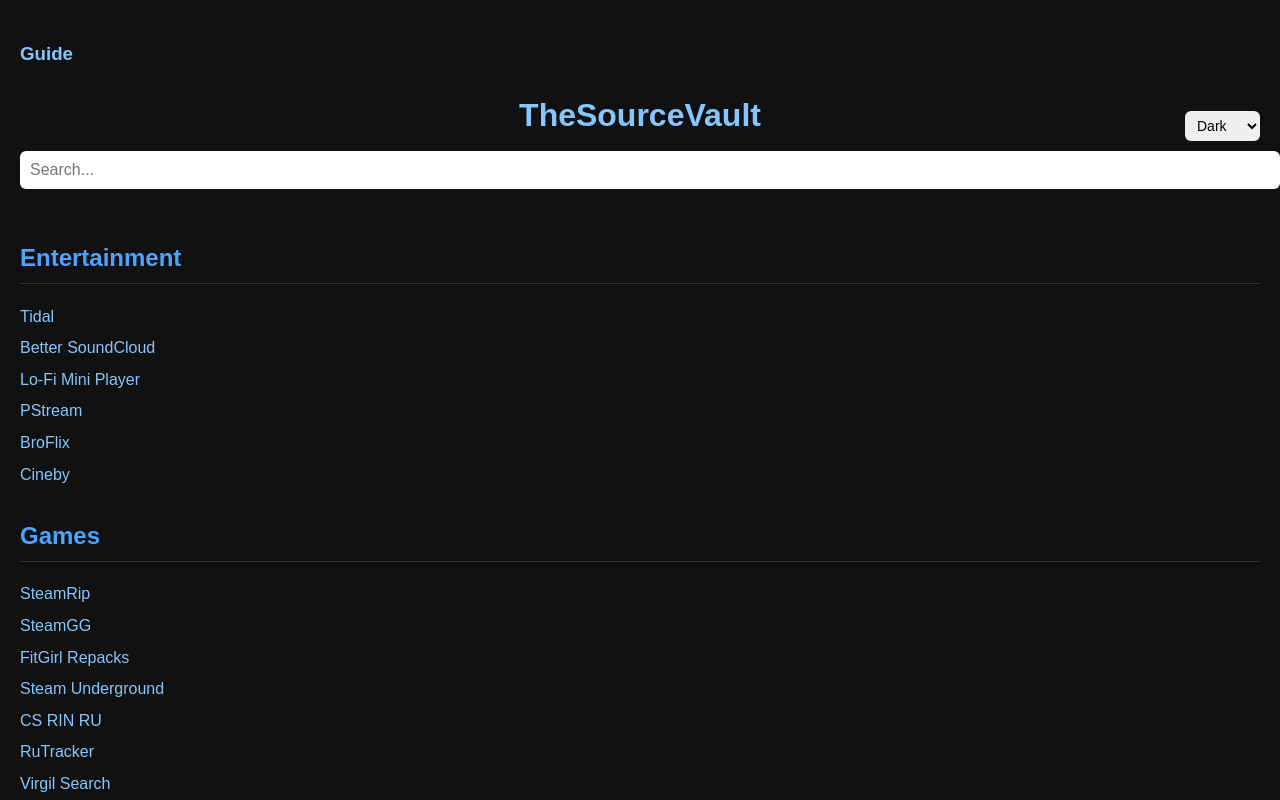
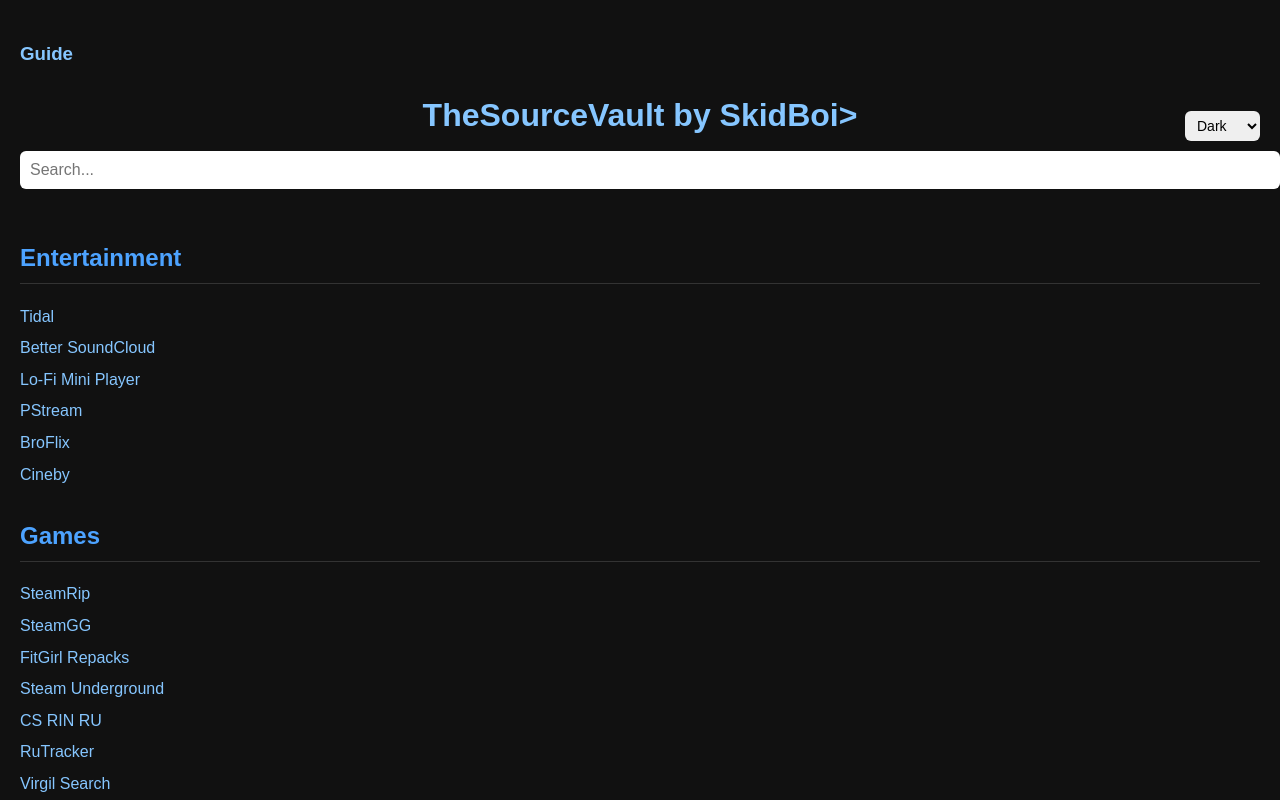
Before and after one commit to VendoraBot/TheSourceVault, a plain HTML site: page index.html in a window 1280 px wide. Shown: the top 800 px of the page. Drawn offline with Linux system fonts and the light colour scheme.

Commit message:
Update index.html

```diff
--- a/index.html
+++ b/index.html
@@ -2,7 +2,7 @@
 <html lang="en">
 <head>
 <meta charset="UTF-8">
-<title>TheSourceVault by <a href="guns.lol/skidboi">SkidBoi></a></title>
+<title>TheSourceVault</title>
     <h3><a href = "/guide.html">Guide</h3>
 <style>
     body {
@@ -74,7 +74,7 @@
 </head>
 <body class="theme-dark">
 
-<h1>TheSourceVault</h1>
+<h1>TheSourceVault by <a href="guns.lol/skidboi">SkidBoi></a></h1>
 
 <select id="themeSelect" onchange="switchTheme()">
     <option value="theme-dark">Dark</option>
```
